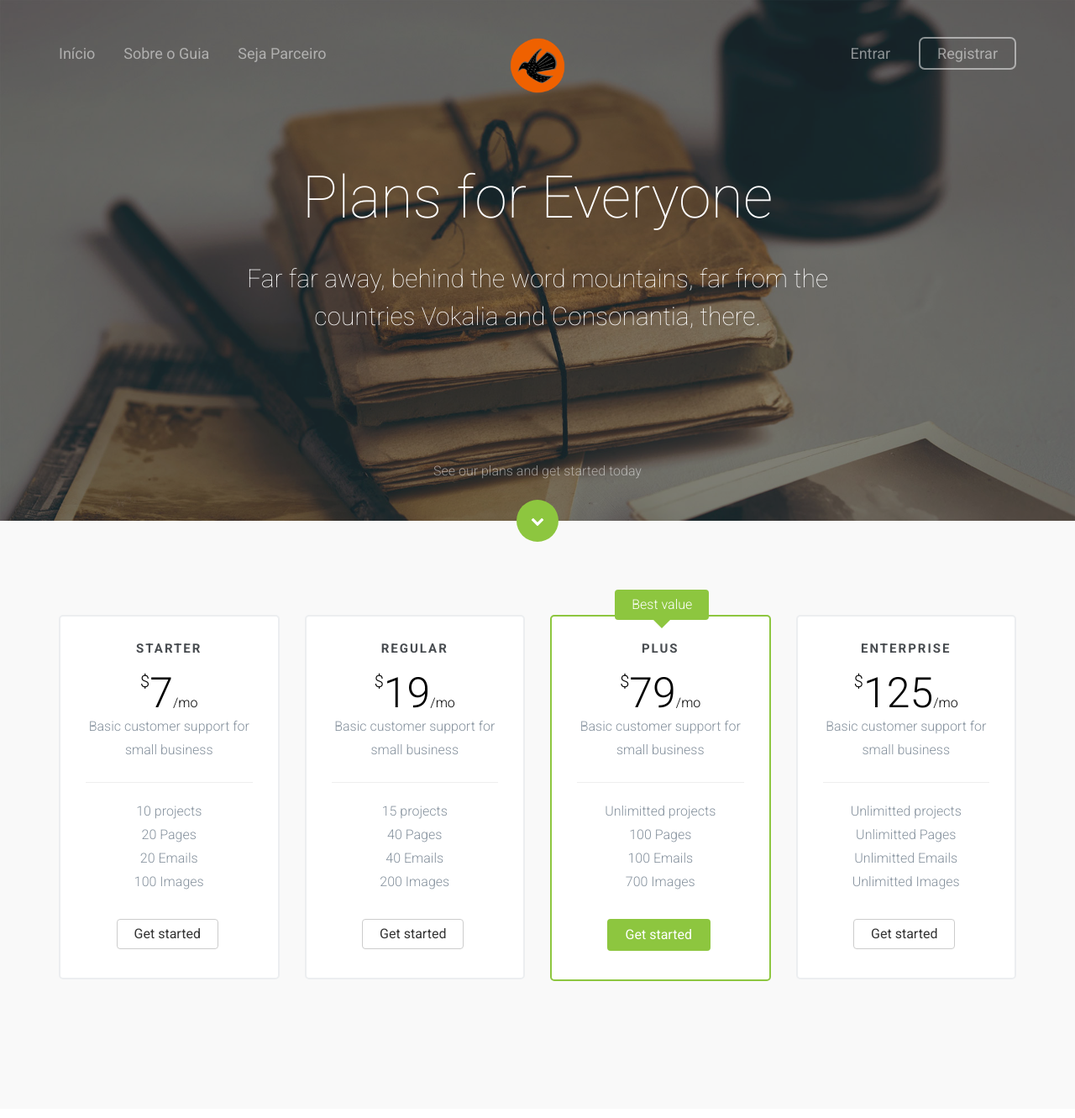
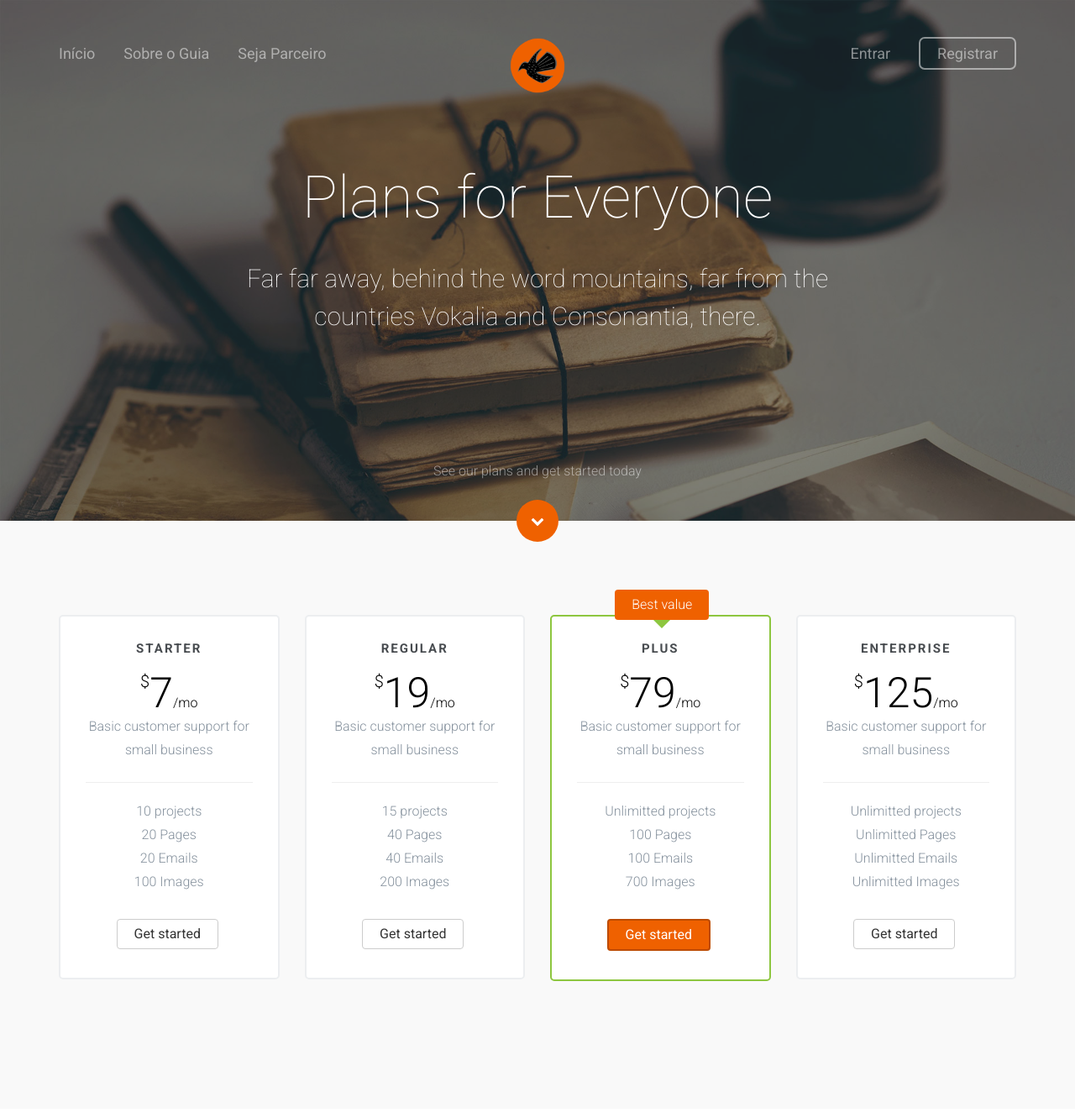
Before and after one commit to LucasRamosLobo/repo-guia-oficial, a Django app: page /parceiro/ in a window 1280 px wide. Shown: the top 1331 px of the page at 84% size. Run offline with Django 3.2, Linux system fonts and the light colour scheme; some libraries are stand-ins or nearby versions; some web fonts are replaced.

```diff
--- a/templates/pricing.html
+++ b/templates/pricing.html
@@ -135,7 +135,7 @@
 			<div class="fh5co-learn-more animate-box">
 				<a href="#" class="scroll-btn">
 					<span class="text">See our plans and get started today</span>
-					<span class="arrow"><i class="icon-chevron-down"></i></span>
+					<span class="arrow" style="background-color:#EF6100; border-color:#BD4B00 ;"><i class="icon-chevron-down" style="background-color:#EF6100; border-color:#BD4B00 ;"></i></span>
 				</a>
 			</div>
 		</section>
@@ -174,10 +174,10 @@
 						<a href="#" class="btn btn-default btn-sm">Get started</a>
 					</div>
 				</div>
-				<div class="clearfix visible-sm-block"></div>
-				<div class="col-md-3 col-sm-6 animate-box">
-					<div class="price-box popular">
-						<div class="popular-text">Best value</div>
+				<div class="clearfix visible-sm-block" ></div>
+				<div class="col-md-3 col-sm-6 animate-box" style="border-color:#BD4B00 ;" >
+					<div class="price-box popular" >
+						<div class="popular-text" style="background-color:#EF6100;">Best value</div>
 						<h2 class="pricing-plan">Plus</h2>
 						<div class="price"><sup class="currency">$</sup>79<small>/mo</small></div>
 						<p>Basic customer support for small business</p>
@@ -188,7 +188,7 @@
 							<li>100 Emails</li>
 							<li>700 Images</li>
 						</ul>
-						<a href="#" class="btn btn-primary btn-sm">Get started</a>
+						<a href="#" class="btn btn-primary btn-sm" style="background-color:#EF6100; border-color:#BD4B00 ;">Get started</a>
 					</div>
 				</div>
 				<div class="col-md-3 col-sm-6 animate-box">
@@ -298,15 +298,14 @@
 			</div>
 		</section>
 		<!-- END #fh5co-testimonials -->
-
 		<section id="fh5co-subscribe">
 			<div class="container">
 
-				<h3 class="animate-box"><label for="email">Subscribe to our newsletter</label></h3>
+				<h3 class="animate-box"><label for="email">Cadastre-se para ser parceiro</label></h3>
 				<form action="#" method="post" class="animate-box">
 					<i class="fh5co-icon icon-paper-plane"></i>
 					<input type="email" class="form-control" placeholder="Enter your email" id="email" name="email">
-					<input type="submit" value="Send" class="btn btn-primary">
+					<input type="submit" value="Enviar" class="btn btn-primary" style="background-color:#EF6100; border-color:#BD4B00 ;">
 				</form>
 
 			</div>
```
Also changed, not shown: templates/about.html (+4 -4 lines).
